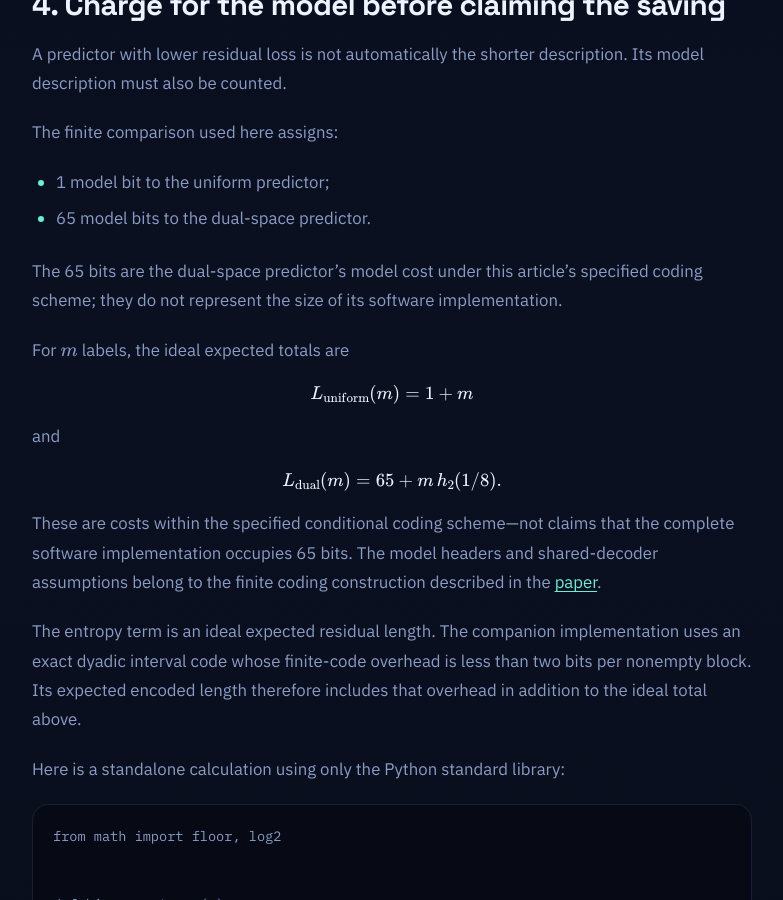
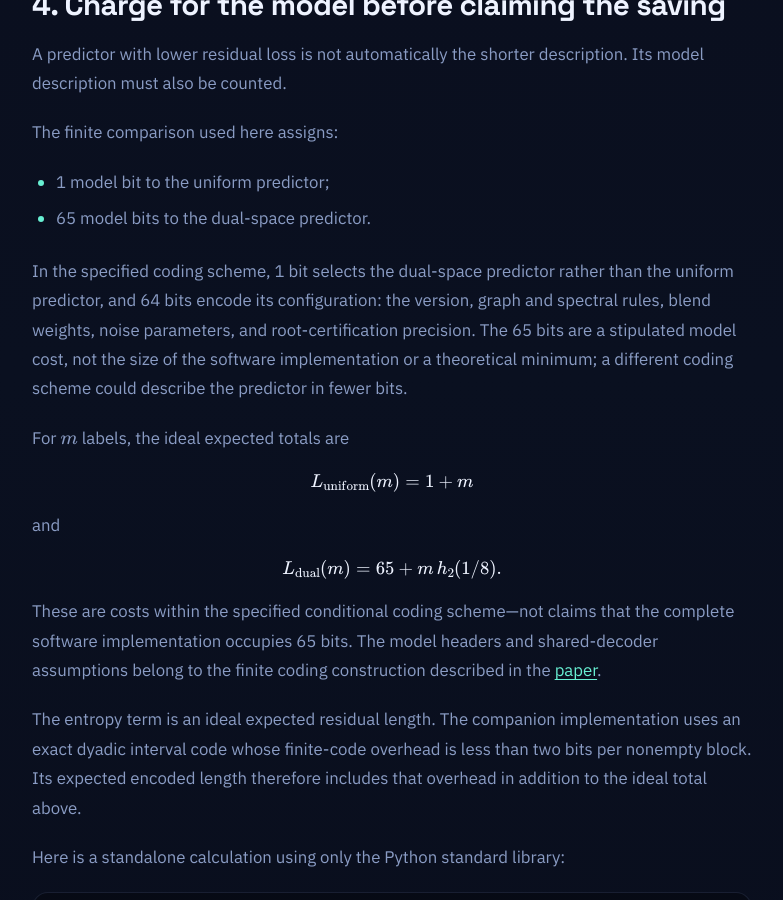
Before and after one commit to Genefold/genefold.github.io, a Jekyll site: the page built from engineering/006.html, in a window 1280 px wide and 900 px high, scrolled down 5144 px. Shown: the whole window, without its empty margins (248-1031 px from the left). Built offline with Jekyll 4.4.1, drawn with Linux system fonts in a browser that asks for light colours.

Commit message:
docs(engineering): explain predictor model bits

```diff
--- a/engineering/006.html
+++ b/engineering/006.html
@@ -166,7 +166,7 @@ Y=Z\oplus B.\]
   <li>65 model bits to the dual-space predictor.</li>
 </ul>
 
-<p>The 65 bits are the dual-space predictor’s model cost under this article’s specified coding scheme; they do not represent the size of its software implementation.</p>
+<p>In the specified coding scheme, 1 bit selects the dual-space predictor rather than the uniform predictor, and 64 bits encode its configuration: the version, graph and spectral rules, blend weights, noise parameters, and root-certification precision. The 65 bits are a stipulated model cost, not the size of the software implementation or a theoretical minimum; a different coding scheme could describe the predictor in fewer bits.</p>
 
 <p>For \(m\) labels, the ideal expected totals are</p>
 
```
